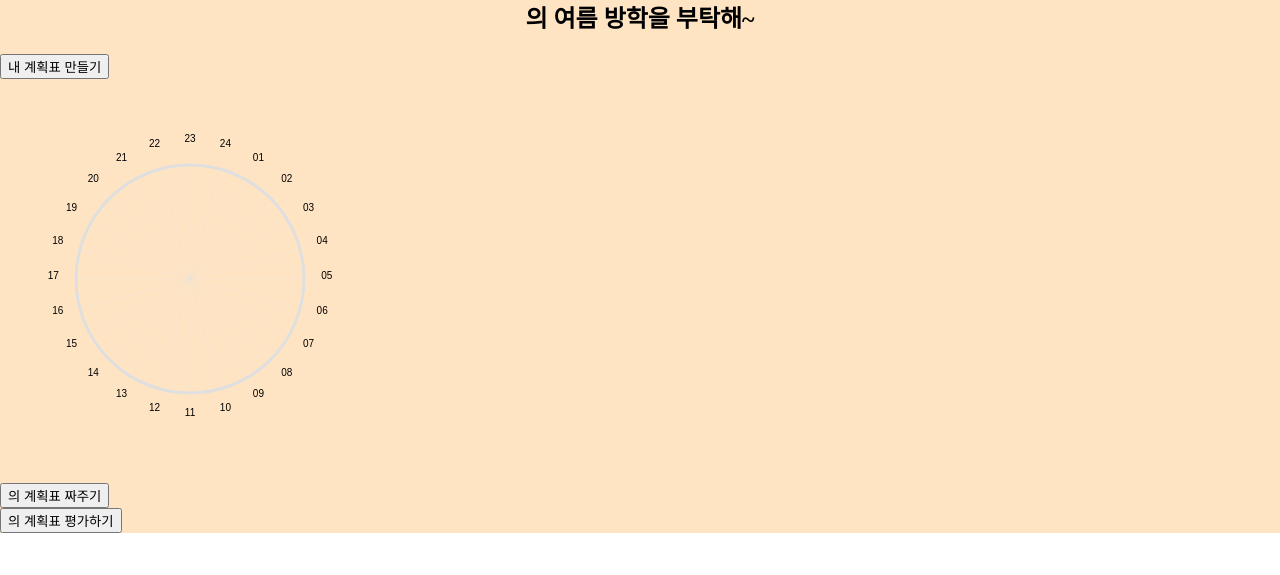
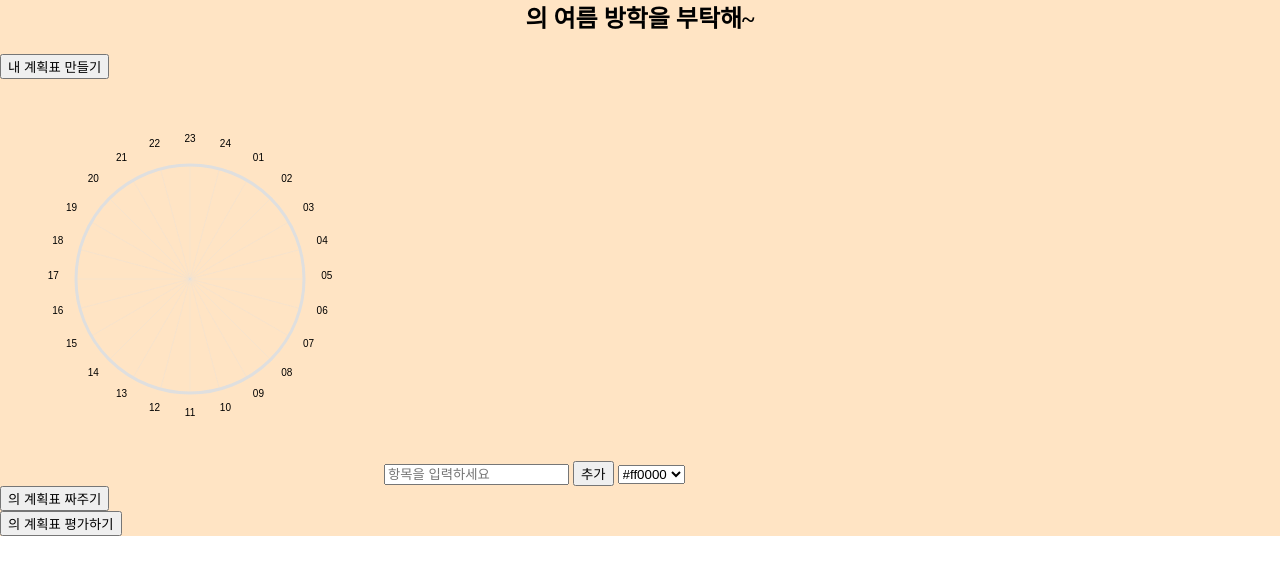
Before and after one commit to gaerini/vacation, a Django app: page /home/ in a window 1280 px wide. Shown: the part 81-656 px from the top of the page. Run offline with Django 4.2, Linux system fonts and the light colour scheme.

Commit message:
color cirles

```diff
--- a/vacation/app/templates/home.html
+++ b/vacation/app/templates/home.html
@@ -11,6 +11,9 @@
 </div>
 <div class="planCircleBox">
     <canvas id="planCanvas" width="380" height="400"></canvas>
+    <input type="text" id="colorsInput" placeholder="항목을 입력하세요">
+    <button id="addButton">추가</button>
+    <select id="colorSelect"></select>
 </div>
 <div class="makePlan">
     <div class="makePlanBox">
@@ -84,6 +87,23 @@ function degreesToRadians(degrees) {
     return degrees * (pi / 180)
 }
 
+// 색상 선택 옵션 생성
+const colorSelect = document.getElementById('colorSelect');
+const colors = ['#ff0000', '#00ff00', '#0000ff', '#ffff00', '#ff00ff', '#00ffff'];
+colors.forEach(color => {
+  const option = document.createElement('option');
+  option.value = color;
+  option.textContent = color;
+  colorSelect.appendChild(option);
+});
+
+let selectedColor = colors[0]; // 초기 선택된 색상 (예시로 빨강 선택)
+
+// 선택된 색상 변경 시 이벤트 처리
+colorSelect.addEventListener('change', function(event) {
+  selectedColor = event.target.value;
+});
+
 let doubleClickedCnt = 0;
 
 canvas.addEventListener('touchmove', function (event) {
@@ -101,7 +121,7 @@ canvas.addEventListener('touchmove', function (event) {
       ctx.beginPath();
       ctx.moveTo(centerX, centerY);
       ctx.arc(centerX, centerY, radius, (Math.PI / 180) * hour24[i].start, (Math.PI / 180) * hour24[i].end, false);
-      ctx.fillStyle = 'blue';
+      ctx.fillStyle = selectedColor;
       ctx.fill();
       ctx.closePath();
     }
```
